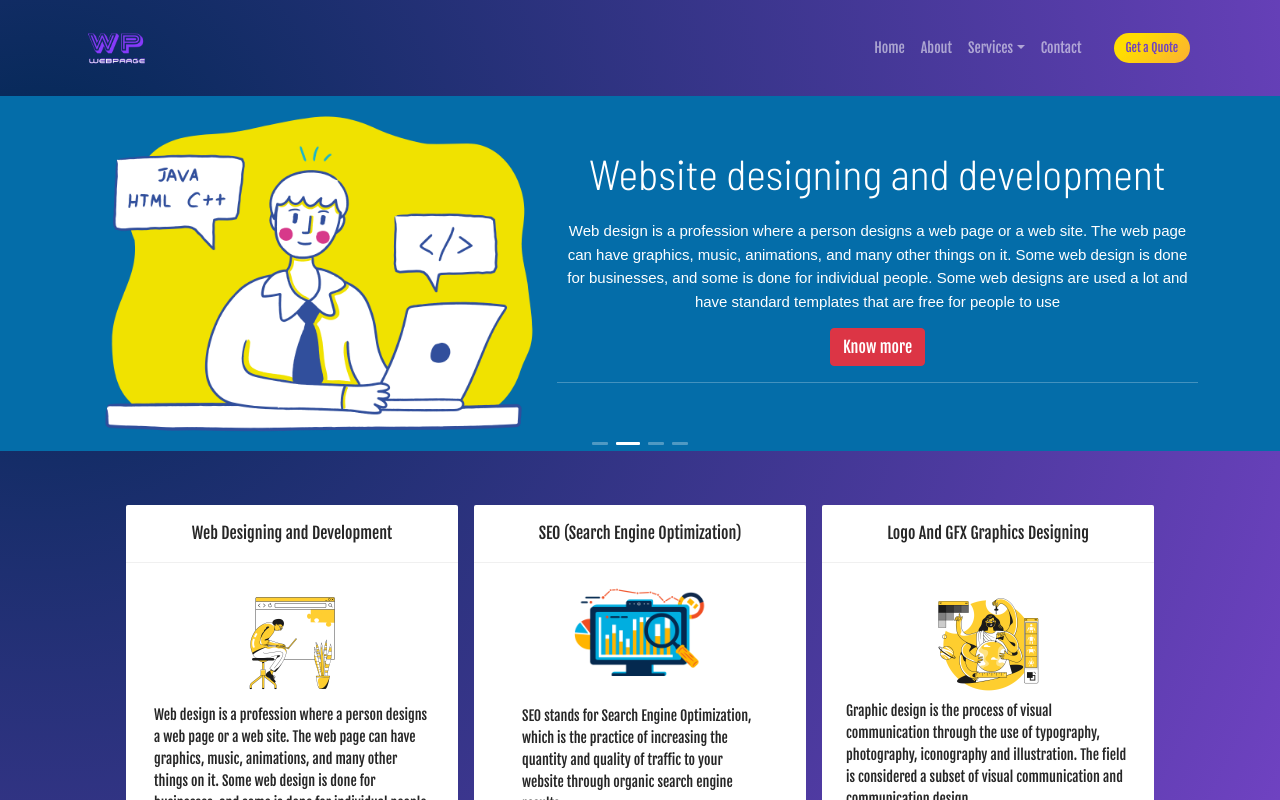
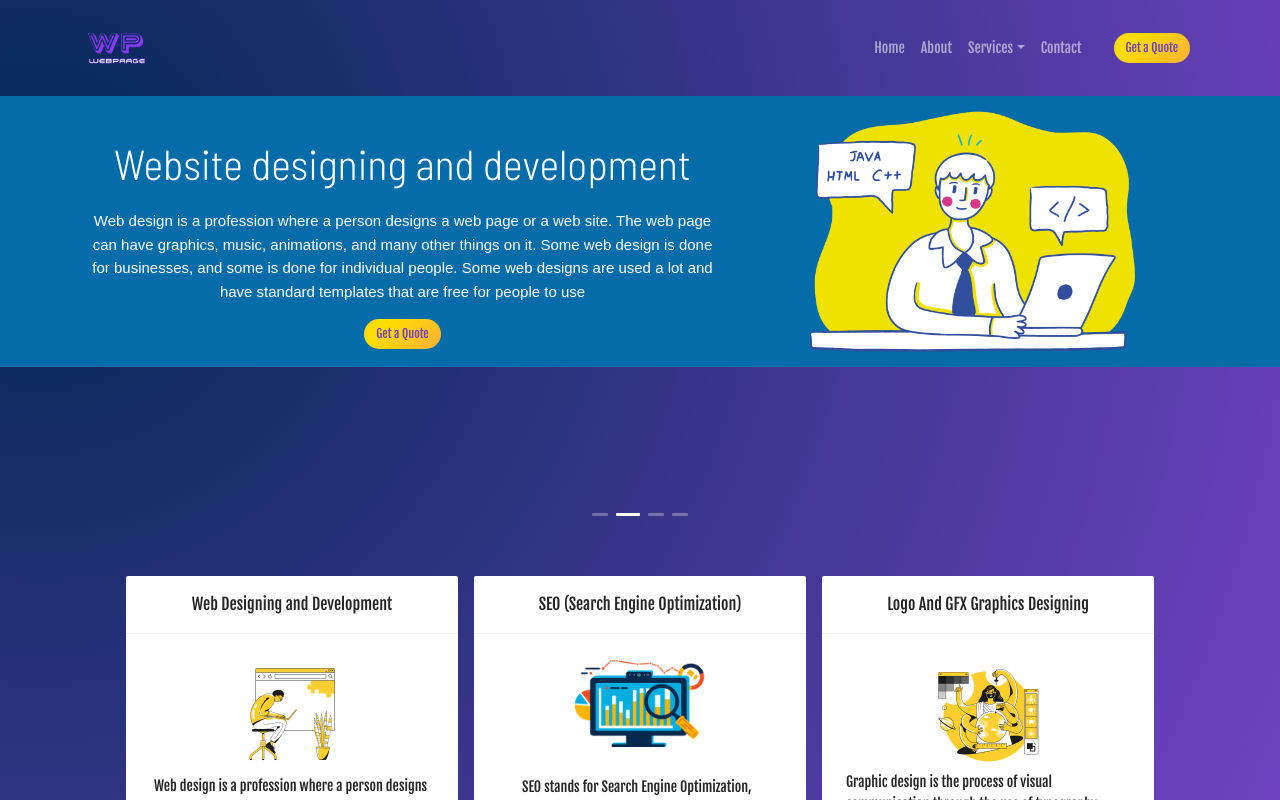
Before and after one commit to vaibhava17/project-wp, a React (Create React App) app: page / in a window 1280 px wide. Shown: the top 800 px of the page. Built offline with nearby package versions, Linux system fonts and the light colour scheme; a web font is replaced by a local one.

Commit message:
carousel

```diff
--- a/src/Components/AppCarousel/Carousel.jsx
+++ b/src/Components/AppCarousel/Carousel.jsx
@@ -1,150 +1,144 @@
 import { Carousel } from "antd";
-import AppButton from "../AppButton/AppButton";
+import Slider from "./Slider";
 
-const contentStyle = {
-  height: "100%",
-
-  color: "#fff",
-
-  textAlign: "center",
-
-  background: "#046da9",
-};
-
-const AppCarousel = ({ src, sr, seo, graphics }) => {
+const AppCarousel = ({ src }) => {
   return (
     <Carousel autoplay>
-      <div>
-        <div style={contentStyle}>
-          <div className="container">
-            <div className="row align-items-center">
-              <div className="col-sm-7 carousel mt-4">
-                <h3>Grow Your Business Online With Us</h3>
-                <p>
-                  When everything is online then why are'nt you? Take your
-                  buisness online and reach the people all over the world not
-                  just in Bareilly or UP. Create your professional looking
-                  website design today. Or already have a website looking to
-                  take it one step ahead? We will develop your website with the
-                  look you imagined. Just Contact Us!! Support local developers
-                  from Bareilly. Take a tour of our website and browse through
-                  amazing web development plans today!
-                </p>
-                <AppButton
-                  label={"Get a Quote"}
-                  withBg
-                  className={"border-0 rounded-pill"}
-                />
-              </div>
-              <div className="col-sm">
-                <img
-                  className="mx-auto"
-                  src={src}
-                  width="80%"
-                  height="80%"
-                  alt="logo"
-                />
-              </div>
-            </div>
-          </div>
-        </div>
-      </div>
-      <div>
-        <div style={contentStyle}>
-          <div className="container ">
-            <div className="row align-items-center">
-              <div className="col-sm ">
-                <img
-                  className="mx-auto"
-                  src={sr}
-                  width="105%"
-                  height="105%"
-                  alt="logo"
-                />
-              </div>
-              <div className="col-sm-7 carousel ">
-                <h3>Website designing and development </h3>
-                <p>
-                  Web design is a profession where a person designs a web page
-                  or a web site. The web page can have graphics, music,
-                  animations, and many other things on it. Some web design is
-                  done for businesses, and some is done for individual people.
-                  Some web designs are used a lot and have standard templates
-                  that are free for people to use
-                </p>
-                <button className="btn btn-danger">Know more</button>
-                <hr></hr>
-              </div>
-              <br></br>
-            </div>
-          </div>
-        </div>
-      </div>
-      <div>
-        <div style={contentStyle}>
-          <div className="container ">
-            <div className="row align-items-center">
-              <div className="col-sm ">
-                <img
-                  className="mx-auto"
-                  src={seo}
-                  width="80%"
-                  height="80%"
-                  alt="logo"
-                />
-              </div>
-              <div className="col-sm-7 carousel ">
-                <h3>SEO (Search Engine Optimization)</h3>
-                <p>
-                  Google (or any search engine you're using) has a crawler that
-                  goes out and gathers information about all the content they
-                  can find on the Internet. The crawlers bring all those 1s and
-                  0s back to the search engine to build an index. That index is
-                  then fed through an algorithm that tries to match all that
-                  data with your query.
-                </p>
-                <button className="btn btn-danger">Know more</button>
-                <hr></hr>
-              </div>
-              <br></br>
-            </div>
-          </div>
-        </div>
-      </div>
-      <div>
-        <div style={contentStyle}>
-          <div className="container ">
-            <div className="row align-items-center">
-              <div className="col-sm ">
-                <img
-                  className="mx-auto"
-                  src={graphics}
-                  width="65%"
-                  height="65%"
-                  alt="logo"
-                />
-              </div>
-              <div className="col-sm-7 carousel ">
-                <h3>Logo And GFX Graphics Designing</h3>
-                <ul>
-                  <li>Visual identity graphic design</li>
-                  <li>Marketing & advertising graphic design.</li>
-                  <li>User interface graphic design</li>
-                  <li>Publication graphic design</li>
-                  <li>Packaging graphic design</li>
-                  <li>Motion graphic design</li>
-                  <li>Environmental graphic design</li>
-                  <li>Art and illustration for graphic design</li>
-                </ul>
-                <button className="btn btn-danger">Know more</button>
-                <hr></hr>
-              </div>
-              <br></br>
-            </div>
-          </div>
-        </div>
-      </div>
+      {src.map((item, index) => (
+        <Slider src={item.img} name={item.name} context={item.context}/>
+      ))}
     </Carousel>
   );
 };
 export default AppCarousel;
+
+// <div>
+//         <div style={contentStyle}>
+//           <div className="container">
+//             <div className="row align-items-center">
+//               <div className="col-sm-7 carousel mt-4">
+//                 <h3>Grow Your Business Online With Us</h3>
+//                 <p>
+//                   When everything is online then why are'nt you? Take your
+//                   buisness online and reach the people all over the world not
+//                   just in Bareilly or UP. Create your professional looking
+//                   website design today. Or already have a website looking to
+//                   take it one step ahead? We will develop your website with the
+//                   look you imagined. Just Contact Us!! Support local developers
+//                   from Bareilly. Take a tour of our website and browse through
+//                   amazing web development plans today!
+//                 </p>
+//                 <AppButton
+//                   label={"Get a Quote"}
+//                   withBg
+//                   className={"border-0 rounded-pill"}
+//                 />
+//               </div>
+//               <div className="col-sm">
+//                 <img
+//                   className="mx-auto"
+//                   src={src}
+//                   width="80%"
+//                   height="80%"
+//                   alt="logo"
+//                 />
+//               </div>
+//             </div>
+//           </div>
+//         </div>
+//       </div>
+//       <div>
+//         <div style={contentStyle}>
+//           <div className="container ">
+//             <div className="row align-items-center">
+//               <div className="col-sm ">
+//                 <img
+//                   className="mx-auto"
+//                   src={sr}
+//                   width="105%"
+//                   height="105%"
+//                   alt="logo"
+//                 />
+//               </div>
+//               <div className="col-sm-7 carousel ">
+//                 <h3>Website designing and development </h3>
+//                 <p>
+//                   Web design is a profession where a person designs a web page
+//                   or a web site. The web page can have graphics, music,
+//                   animations, and many other things on it. Some web design is
+//                   done for businesses, and some is done for individual people.
+//                   Some web designs are used a lot and have standard templates
+//                   that are free for people to use
+//                 </p>
+//                 <button className="btn btn-danger">Know more</button>
+//                 <hr></hr>
+//               </div>
+//               <br></br>
+//             </div>
+//           </div>
+//         </div>
+//       </div>
+//       <div>
+//         <div style={contentStyle}>
+//           <div className="container ">
+//             <div className="row align-items-center">
+//               <div className="col-sm ">
+//                 <img
+//                   className="mx-auto"
+//                   src={seo}
+//                   width="80%"
+//                   height="80%"
+//                   alt="logo"
+//                 />
+//               </div>
+//               <div className="col-sm-7 carousel ">
+//                 <h3>SEO (Search Engine Optimization)</h3>
+//                 <p>
+//                   Google (or any search engine you're using) has a crawler that
+//                   goes out and gathers information about all the content they
+//                   can find on the Internet. The crawlers bring all those 1s and
+//                   0s back to the search engine to build an index. That index is
+//                   then fed through an algorithm that tries to match all that
+//                   data with your query.
+//                 </p>
+//                 <button className="btn btn-danger">Know more</button>
+//                 <hr></hr>
+//               </div>
+//               <br></br>
+//             </div>
+//           </div>
+//         </div>
+//       </div>
+//       <div>
+//         <div style={contentStyle}>
+//           <div className="container ">
+//             <div className="row align-items-center">
+//               <div className="col-sm ">
+//                 <img
+//                   className="mx-auto"
+//                   src={graphics}
+//                   width="65%"
+//                   height="65%"
+//                   alt="logo"
+//                 />
+//               </div>
+//               <div className="col-sm-7 carousel ">
+//                 <h3>Logo And GFX Graphics Designing</h3>
+//                 <ul>
+//                   <li>Visual identity graphic design</li>
+//                   <li>Marketing & advertising graphic design.</li>
+//                   <li>User interface graphic design</li>
+//                   <li>Publication graphic design</li>
+//                   <li>Packaging graphic design</li>
+//                   <li>Motion graphic design</li>
+//                   <li>Environmental graphic design</li>
+//                   <li>Art and illustration for graphic design</li>
+//                 </ul>
+//                 <button className="btn btn-danger">Know more</button>
+//                 <hr></hr>
+//               </div>
+//               <br></br>
+//             </div>
+//           </div>
+//         </div>
+//       </div>
--- /dev/null
+++ b/src/Components/AppCarousel/Slider.jsx
@@ -0,0 +1,55 @@
+import React from "react";
+import AppButton from "../AppButton/AppButton";
+
+const contentStyle = {
+  height: "100%",
+
+  color: "#fff",
+
+  textAlign: "center",
+
+  background: "#046da9",
+};
+
+const Slider = ({src, name, context}) => {
+  return (
+    <div>
+      <div style={contentStyle}>
+        <div className="container">
+          <div className="row align-items-center">
+            <div className="col-sm-7 carousel mt-4">
+              <h3>{name}</h3>
+              <p>
+                  {context}
+                {/* When everything is online then why are'nt you? Take your
+                buisness online and reach the people all over the world not just
+                in Bareilly or UP. Create your professional looking website
+                design today. Or already have a website looking to take it one
+                step ahead? We will develop your website with the look you
+                imagined. Just Contact Us!! Support local developers from
+                Bareilly. Take a tour of our website and browse through amazing
+                web development plans today! */}
+              </p>
+              <AppButton
+                label={"Get a Quote"}
+                withBg
+                className={"border-0 rounded-pill"}
+              />
+            </div>
+            <div className="col-sm">
+              <img
+                className="mx-auto"
+                src={src}
+                width="80%"
+                height="80%"
+                alt="logo"
+              />
+            </div>
+          </div>
+        </div>
+      </div>
+    </div>
+  );
+};
+
+export default Slider;
--- a/src/Pages/Home.jsx
+++ b/src/Pages/Home.jsx
@@ -9,11 +9,33 @@ import seo from "../Assets/images/services/seo.png";
 import graphic from "../Assets/images/services/graphic.png";
 import AppServices from "../Components/AppServices/Services";
 
+const carouselData = [
+  {
+    img: img,
+    name: "Grow your business online with us",
+    context: "When everything is online then why are'nt you? Take your buisness online and reach the people all over the world not just in Bareilly or UP. Create your professional looking websitedesign today. Or already have a website looking to take it one step ahead? We will develop your website with the look you imagined. Just Contact Us!! Support local developers from Bareilly. Take a tour of our website and browse through amazing web development plans today!",
+  },
+  {
+    img: img2,
+    name: "Website designing and development",
+    context: "Web design is a profession where a person designs a web page or a web site. The web page can have graphics, music, animations, and many other things on it. Some web design is done for businesses, and some is done for individual people. Some web designs are used a lot and have standard templates that are free for people to use",
+  },
+  {
+    img: img3,
+    name: "SEO (Search Engine Optimization)",
+    context: "Google (or any search engine you're using) has a crawler that goes out and gathers information about all the content they can find on the Internet. The crawlers bring all those 1s and 0s back to the search engine to build an index. That index is then fed through an algorithm that tries to match all that data with your query.",
+  },
+  {
+    img: img4,
+    name: "Logo And GFX Graphics Designing",
+    context: "Visual identity graphic design, Marketing & advertising graphic design, User interface graphic design, Publication graphic design, Packaging graphic design, Motion graphic design, Environmental graphic design, Art and illustration for graphic design",
+  }
+]
 
 const Home = (props) => {
   return (
     <>
-      <AppCarousel src={img} sr={img2} seo={img3} graphics={img4} />
+      <AppCarousel src={carouselData} />
       <AppServices web={web} seo={seo} graphic={graphic}/>
     </>
   );
```
